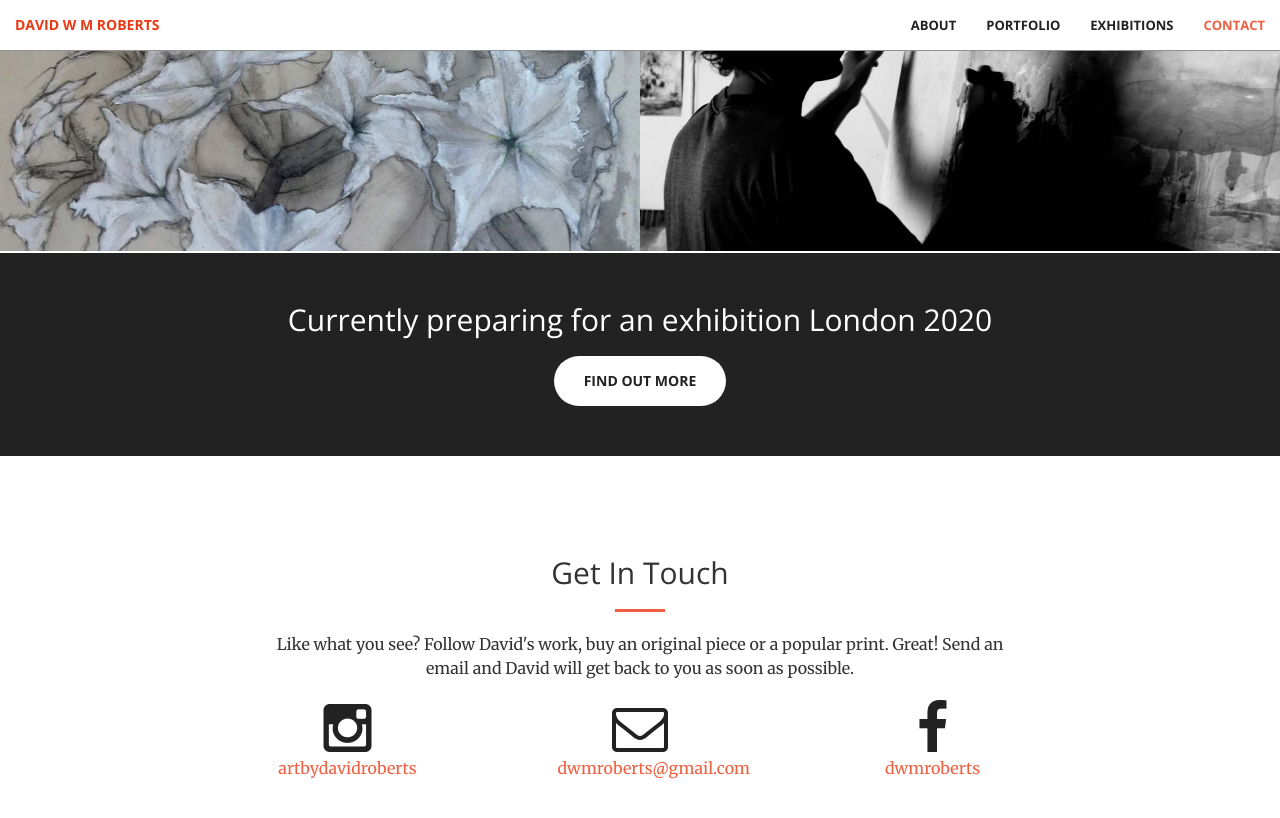
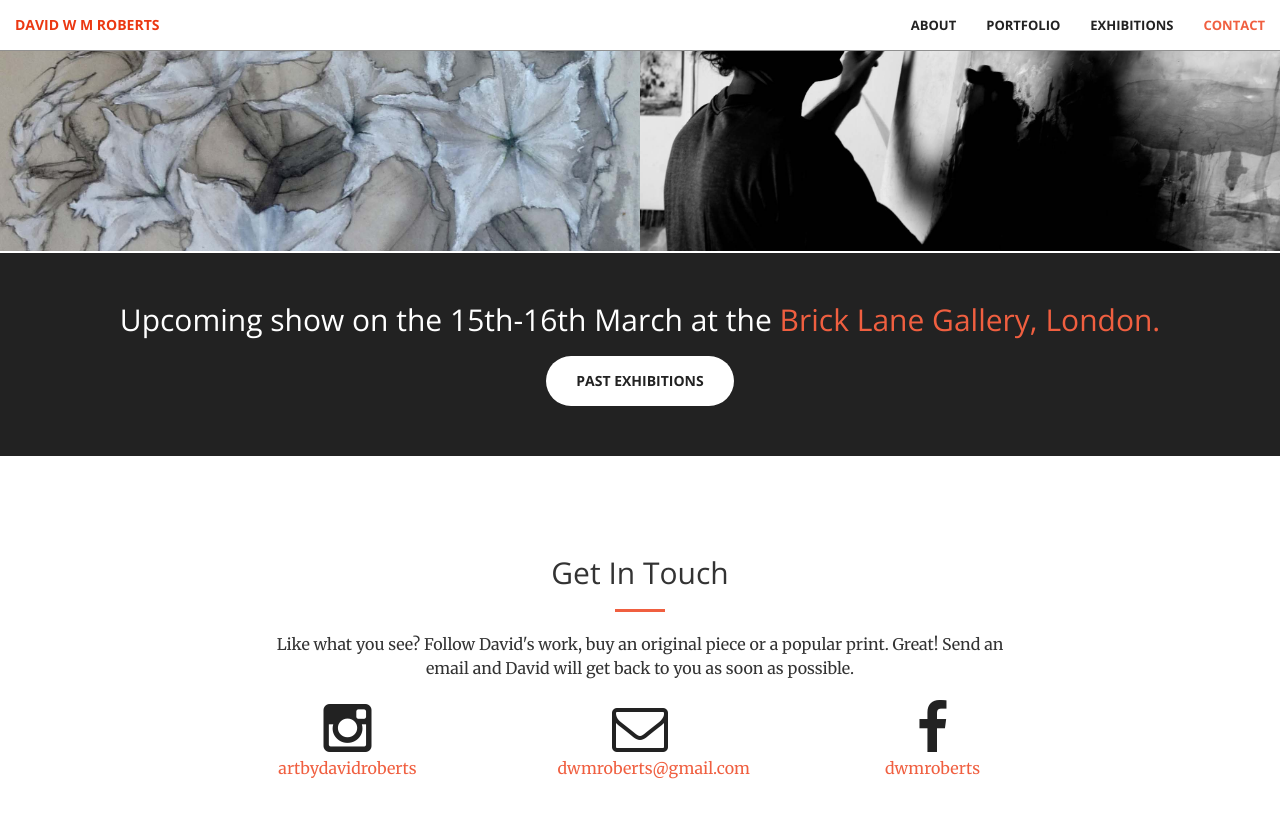
Before and after one commit to dwmroberts/dwmroberts.github.io, a Jekyll site: the page built from index.markdown, in a window 1280 px wide and 900 px high, scrolled down 1807 px. Shown: the top 818 px of the window. Built offline with Jekyll 4.4.1, drawn with Linux system fonts in a browser that asks for light colours; comment, search, counter and statistics services are not loaded.

Commit message:
update upcoming exhibition

```diff
--- a/_includes/black-strip.html
+++ b/_includes/black-strip.html
@@ -1,8 +1,8 @@
   <aside class="bg-dark">
       <div class="container text-center">
           <div class="call-to-action">
-              <h2>Currently preparing for an exhibition London 2020</h2>
-              <a href="/exhibitions" class="btn btn-default btn-xl wow tada">Find out more</a>
+              <h2>Upcoming show on the 15th-16th March at the <a href="https://thebricklanegallery.com/contemporary-painting15th-26thmarch/" target="_blank">Brick Lane Gallery, London.</a></h2>
+              <a href="/exhibitions" class="btn btn-default btn-xl wow tada">Past Exhibitions</a>
           </div>
       </div>
   </aside>
```
